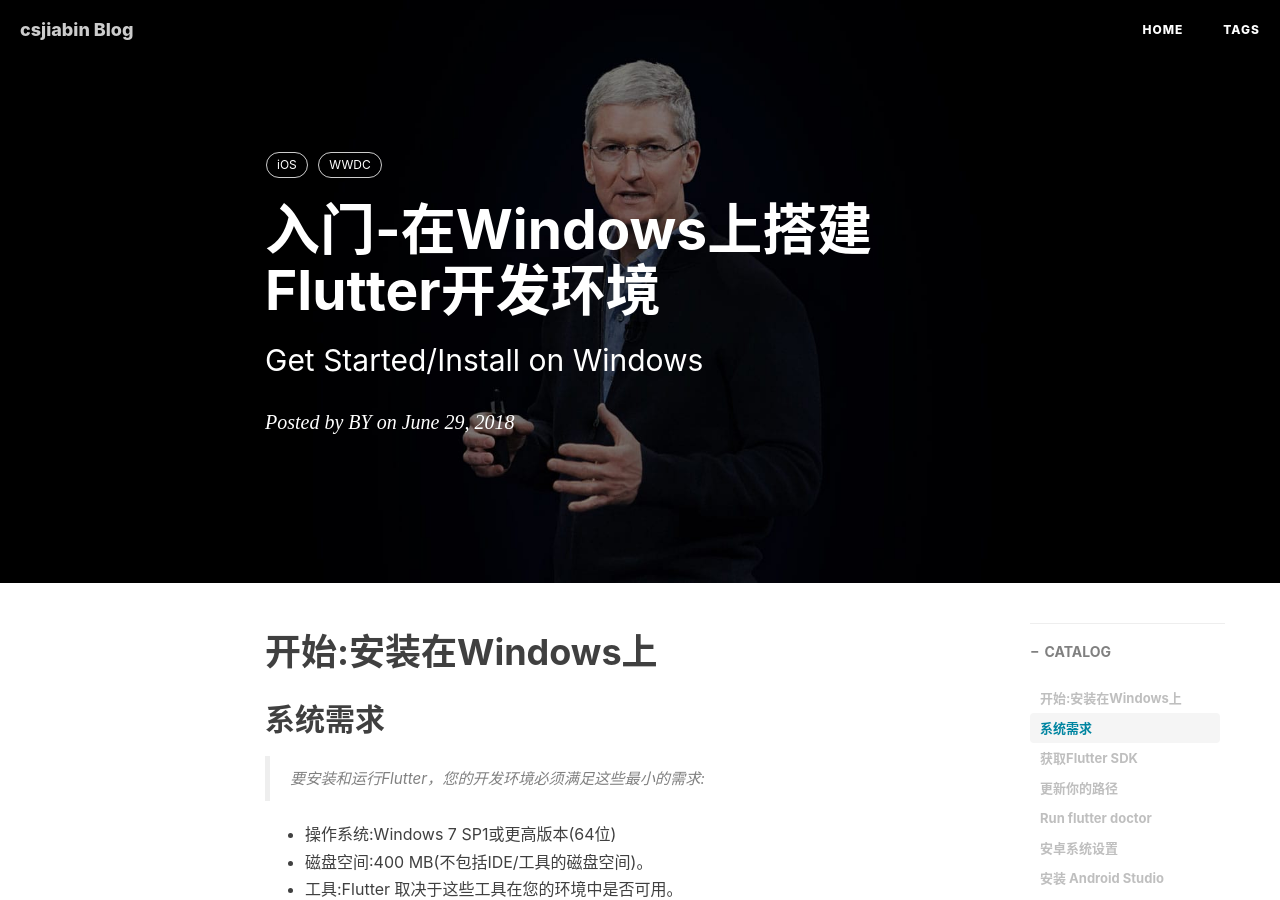
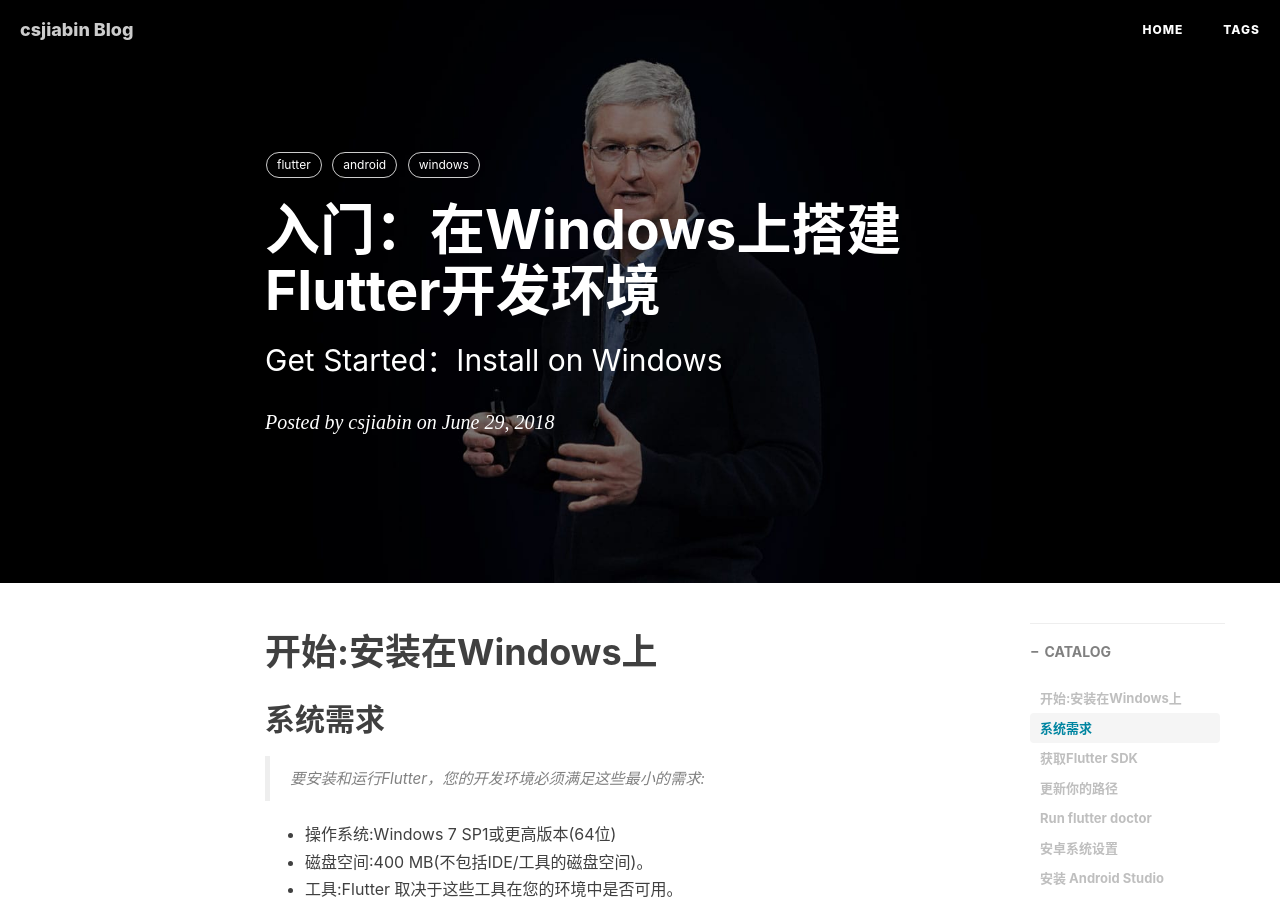
Before and after one commit to lintingjie/csjiabin.github.io, a Jekyll site: the page built from _posts/2018-06-29-Flutter-安装windows.md, in a window 1280 px wide and 900 px high. Built offline with Jekyll 4.4.1, drawn with Linux system fonts in a browser that asks for light colours; nearby versions of some CDN libraries; comment, search, counter and statistics services are not loaded.

Commit message:
Update 2018-06-29-Flutter-安装windows.md

```diff
--- a/_posts/2018-06-29-Flutter-安装windows.md
+++ b/_posts/2018-06-29-Flutter-安装windows.md
@@ -1,14 +1,15 @@
 ---
 layout:     post
-title:      入门-在Windows上搭建Flutter开发环境
-subtitle:   Get Started/Install on Windows
+title:      入门：在Windows上搭建Flutter开发环境
+subtitle:   Get Started：Install on Windows
 date:       2018-06-29
-author:     BY
+author:     csjiabin
 header-img: img/post-bg-cook.jpg
 catalog: true
 tags:
-    - iOS
-    - WWDC
+    - flutter
+    - android
+    - windows
 ---
 
 # 开始:安装在Windows上
```
